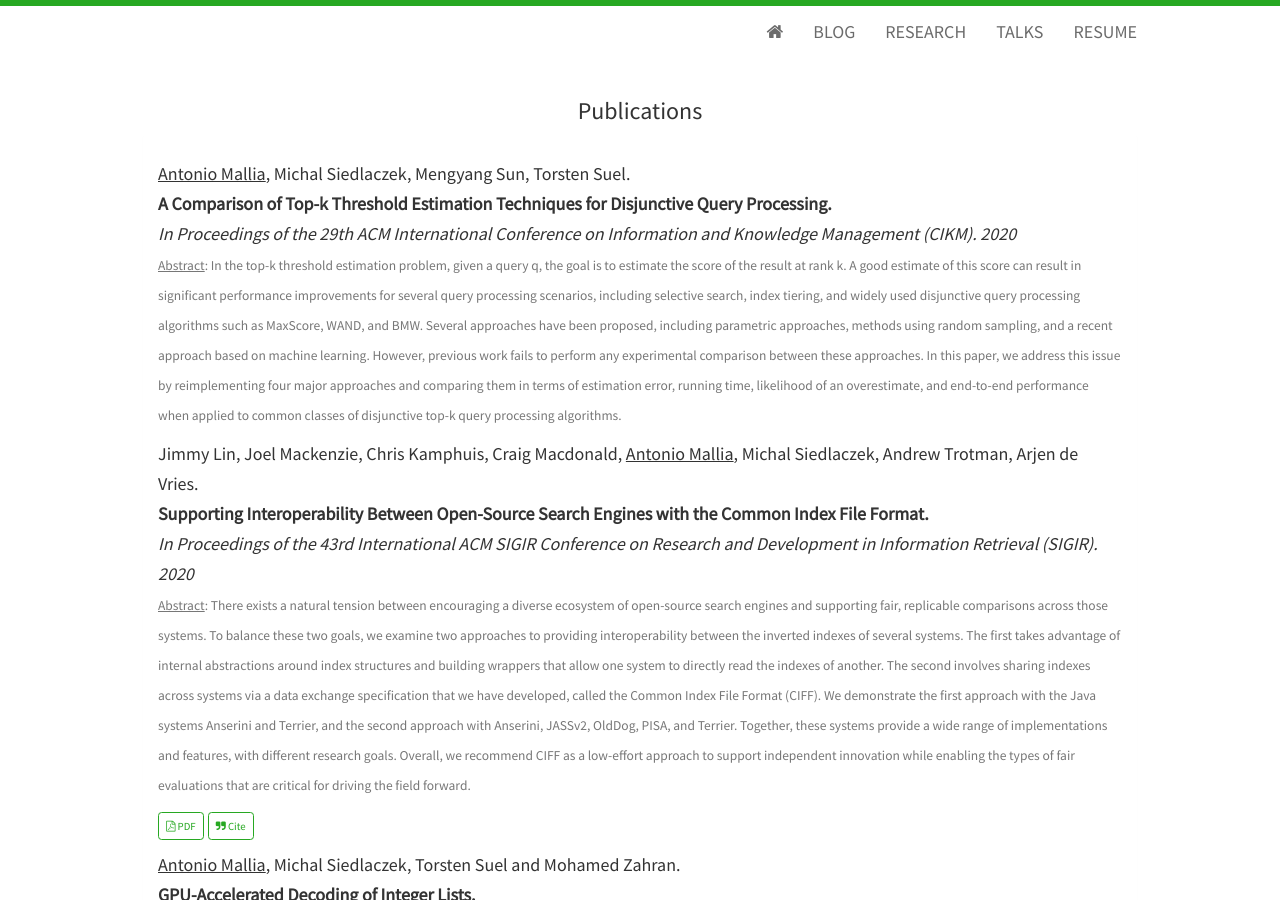
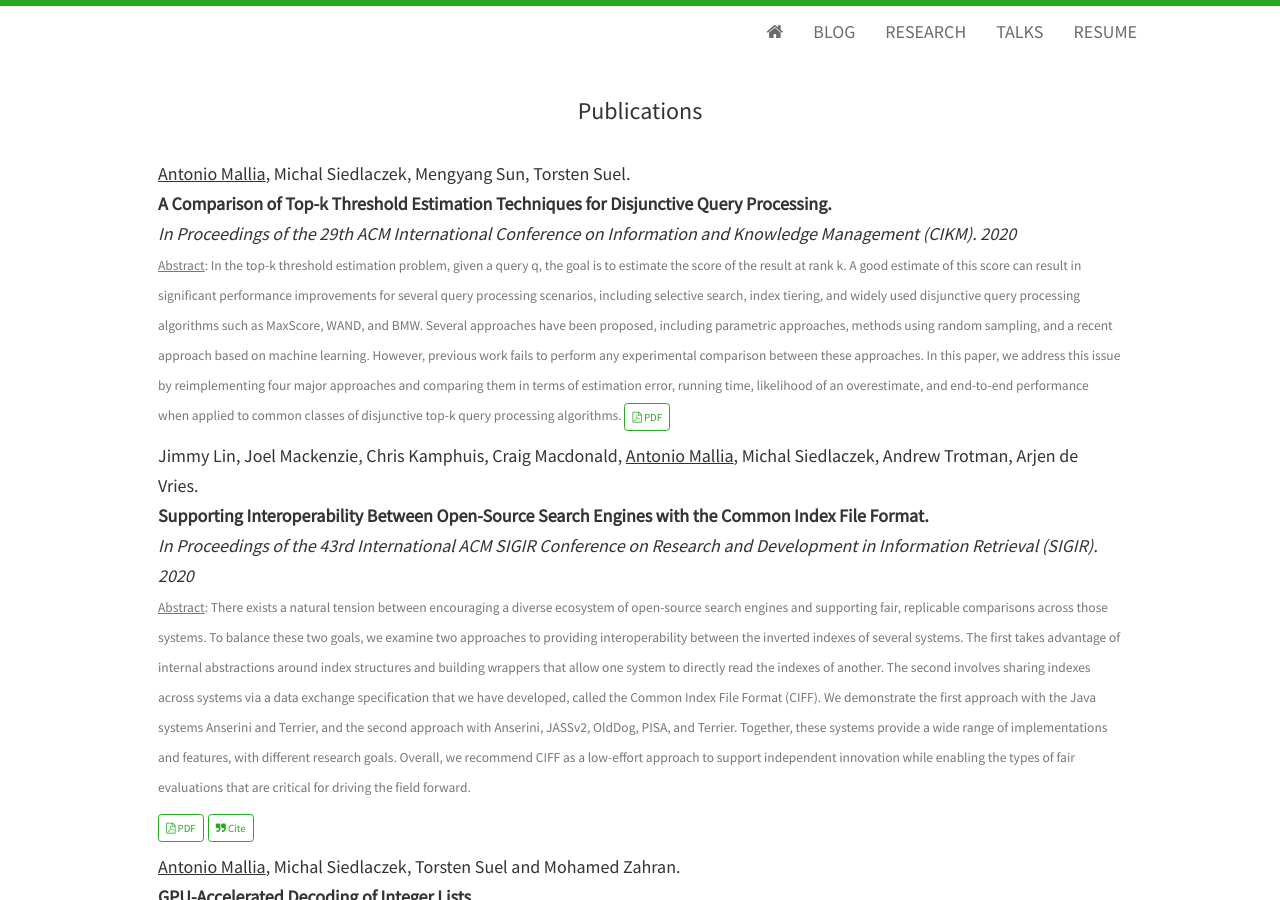
Before and after one commit to amallia/amallia.github.io, a Jekyll site: the page built from research.html, in a window 1280 px wide and 900 px high. Built offline with Jekyll 4.4.1, drawn with Linux system fonts in a browser that asks for light colours; nearby versions of some CDN libraries.

Commit message:
Update research.html

```diff
--- a/research.html
+++ b/research.html
@@ -12,7 +12,7 @@ title: Antonio Mallia's Blog
             <span class="paper-publisher">In Proceedings of the 29th ACM International Conference on Information and Knowledge Management (CIKM). 2020</span>
             <p> <small><u>Abstract</u>:
 In the top-k threshold estimation problem, given a query q, the goal is to estimate the score of the result at rank k. A good estimate of this score can result in significant performance improvements for several query processing scenarios, including selective search, index tiering, and widely used disjunctive query processing algorithms such as MaxScore, WAND, and BMW. Several approaches have been proposed, including parametric approaches, methods using random sampling, and a recent approach based on machine learning. However, previous work fails to perform any experimental comparison between these approaches. In this paper, we address this issue by reimplementing four major approaches and comparing them in terms of estimation error, running time, likelihood of an overestimate, and end-to-end performance when applied to common classes of disjunctive top-k query processing algorithms.
-<!--             <a class="btn btn-outline-primary btn-sm" href="{{ site.url }}/uploads/CIKM20.pdf" target="_blank" rel="noopener"><i class="fa fa-file-pdf-o" aria-hidden="true"></i> PDF</a> -->
+            <a class="btn btn-outline-primary btn-sm" href="{{ site.url }}/uploads/CIKM20.pdf" target="_blank" rel="noopener"><i class="fa fa-file-pdf-o" aria-hidden="true"></i> PDF</a>
 <!--             <a class="btn btn-outline-primary btn-sm js-cite-modal" data-filename="/uploads/CIKM20.bib"><i class="fa fa-quote-right"></i> Cite</a> -->
     </h5>
     <h5>
```
